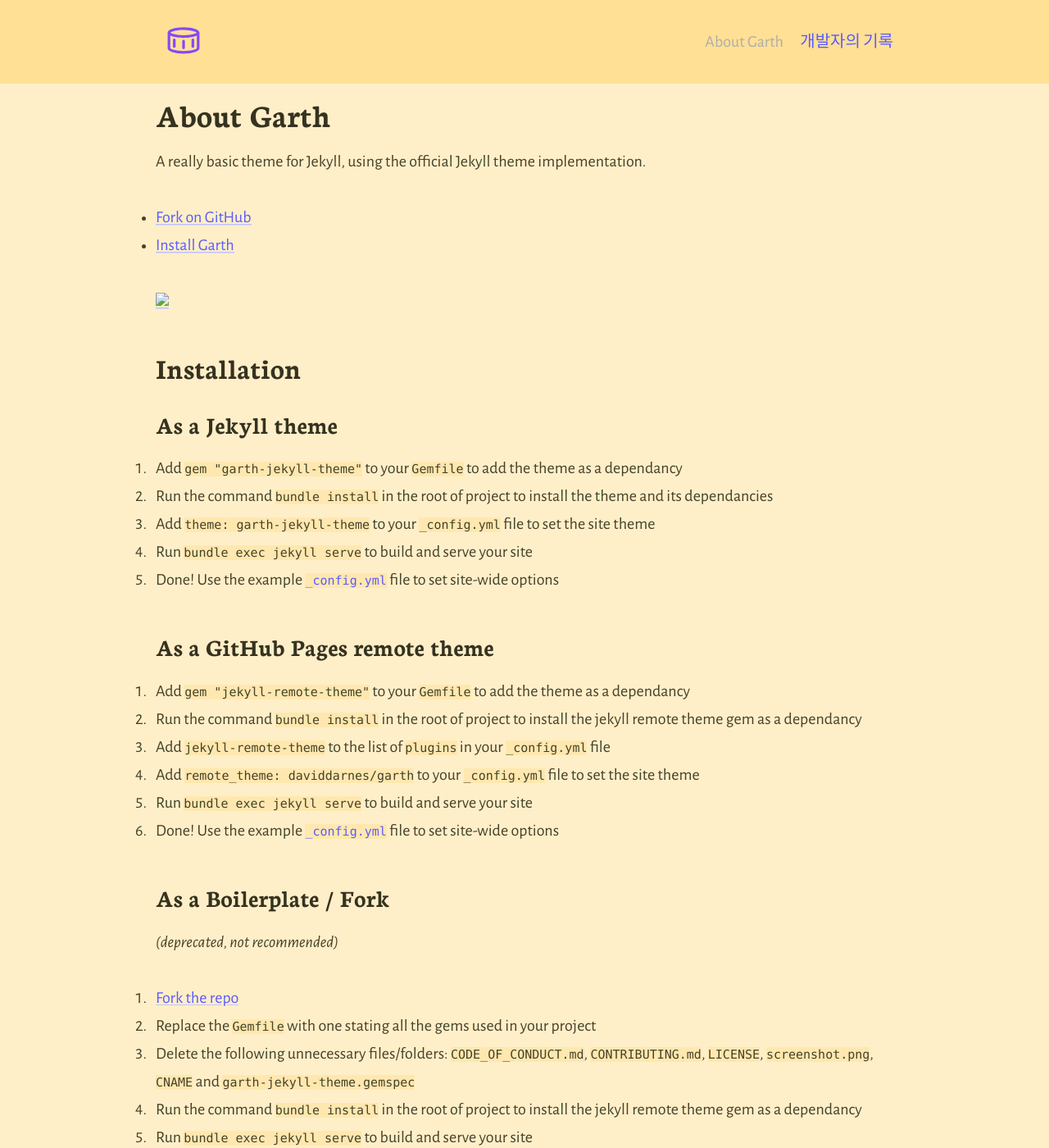
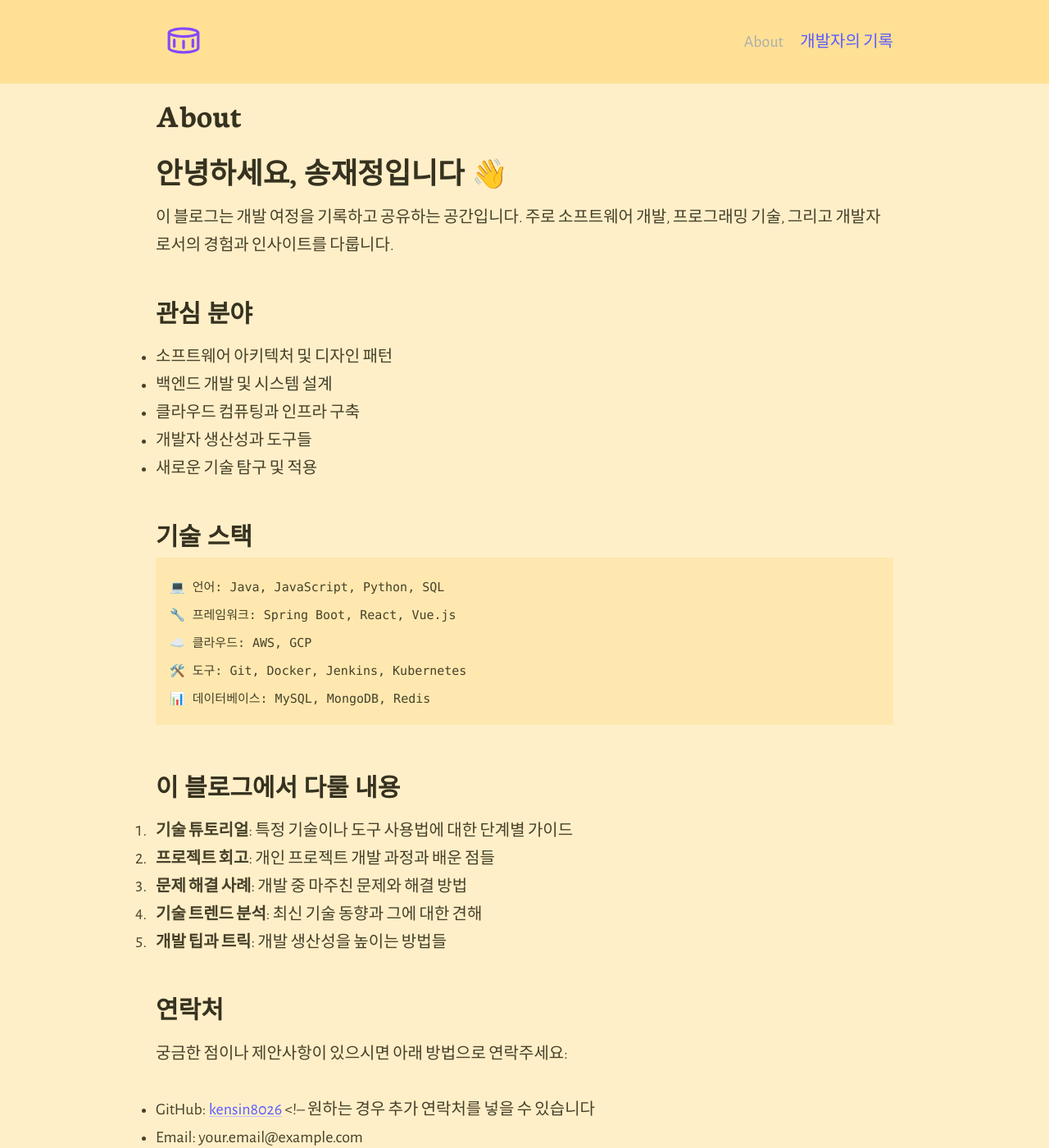
Before and after one commit to kensin8026/kensin8026.github.io, a Jekyll site: the page built from about.md, in a window 1280 px wide and 1400 px high. Shown: the whole window at 82% size. Built offline with Jekyll 4.4.1, drawn with Linux system fonts in a browser that asks for light colours; some of the changed text lies outside the part shown.

Commit message:
About 페이지 추가

````diff
--- a/about.md
+++ b/about.md
@@ -1,40 +1,50 @@
 ---
-title: About Garth
+layout: page
+title: About
+permalink: /about/
 ---
 
-A really basic theme for Jekyll, using the official Jekyll theme implementation.
+## 안녕하세요, 송재정입니다 👋
 
-- [Fork on GitHub](https://github.com/daviddarnes/garth)
-- [Install Garth](https://github.com/daviddarnes/garth#installation)
+이 블로그는 개발 여정을 기록하고 공유하는 공간입니다. 주로 소프트웨어 개발, 프로그래밍 기술, 그리고 개발자로서의 경험과 인사이트를 다룹니다.
 
-[<img src="https://cdn.buymeacoffee.com/buttons/default-yellow.png" width="217"/>](https://buymeacoffee.com/daviddarnes#support)
+### 관심 분야
 
-## Installation
+- 소프트웨어 아키텍처 및 디자인 패턴
+- 백엔드 개발 및 시스템 설계
+- 클라우드 컴퓨팅과 인프라 구축
+- 개발자 생산성과 도구들
+- 새로운 기술 탐구 및 적용
 
-### As a Jekyll theme
+### 기술 스택
 
-1. Add `gem "garth-jekyll-theme"` to your `Gemfile` to add the theme as a dependancy
-2. Run the command `bundle install` in the root of project to install the theme and its dependancies
-3. Add `theme: garth-jekyll-theme` to your `_config.yml` file to set the site theme
-4. Run `bundle exec jekyll serve` to build and serve your site
-5. Done! Use the example [`_config.yml`](https://github.com/daviddarnes/garth/blob/master/_config.yml) file to set site-wide options
+```
+💻 언어: Java, JavaScript, Python, SQL
+🔧 프레임워크: Spring Boot, React, Vue.js
+☁️ 클라우드: AWS, GCP
+🛠️ 도구: Git, Docker, Jenkins, Kubernetes
+📊 데이터베이스: MySQL, MongoDB, Redis
+```
 
-### As a GitHub Pages remote theme
+### 이 블로그에서 다룰 내용
 
-1. Add `gem "jekyll-remote-theme"` to your `Gemfile` to add the theme as a dependancy
-2. Run the command `bundle install` in the root of project to install the jekyll remote theme gem as a dependancy
-3. Add `jekyll-remote-theme` to the list of `plugins` in your `_config.yml` file
-4. Add `remote_theme: daviddarnes/garth` to your `_config.yml` file to set the site theme
-5. Run `bundle exec jekyll serve` to build and serve your site
-6. Done! Use the example [`_config.yml`](https://github.com/daviddarnes/garth/blob/master/_config.yml) file to set site-wide options
+1. **기술 튜토리얼**: 특정 기술이나 도구 사용법에 대한 단계별 가이드
+2. **프로젝트 회고**: 개인 프로젝트 개발 과정과 배운 점들
+3. **문제 해결 사례**: 개발 중 마주친 문제와 해결 방법
+4. **기술 트렌드 분석**: 최신 기술 동향과 그에 대한 견해
+5. **개발 팁과 트릭**: 개발 생산성을 높이는 방법들
 
-### As a Boilerplate / Fork
+### 연락처
 
-_(deprecated, not recommended)_
+궁금한 점이나 제안사항이 있으시면 아래 방법으로 연락주세요:
 
-1. [Fork the repo](https://github.com/daviddarnes/garth#fork-destination-box)
-2. Replace the `Gemfile` with one stating all the gems used in your project
-3. Delete the following unnecessary files/folders: `CODE_OF_CONDUCT.md`, `CONTRIBUTING.md`, `LICENSE`, `screenshot.png`, `CNAME` and `garth-jekyll-theme.gemspec`
-4. Run the command `bundle install` in the root of project to install the jekyll remote theme gem as a dependancy
-5. Run `bundle exec jekyll serve` to build and serve your site
-6. Done! Use the example [`_config.yml`](https://github.com/daviddarnes/garth/blob/master/_config.yml) file to set site-wide options
+- GitHub: [kensin8026](https://github.com/kensin8026)
+<!-- 원하는 경우 추가 연락처를 넣을 수 있습니다
+- Email: your.email@example.com
+- LinkedIn: your_linkedin_profile
+- Twitter: @your_twitter_handle
+-->
+
+---
+
+이 블로그는 [Jekyll](https://jekyllrb.com/)과 [GitHub Pages](https://pages.github.com/)를 사용하여 만들어졌습니다.
````
